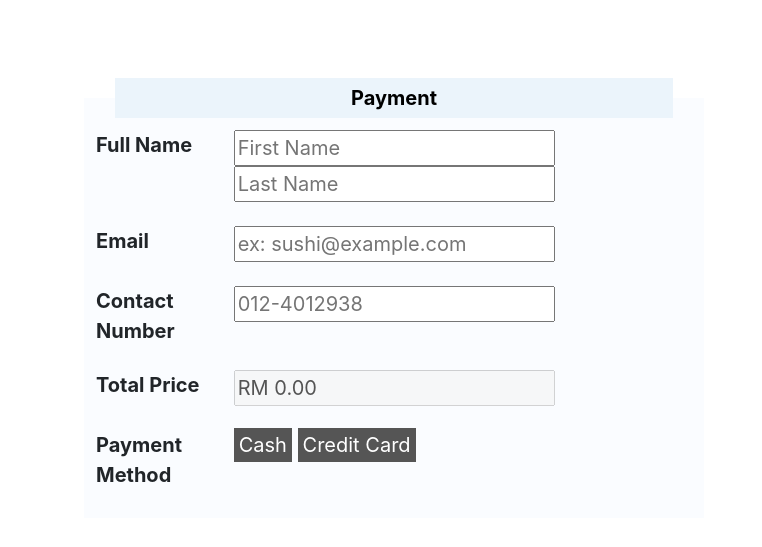
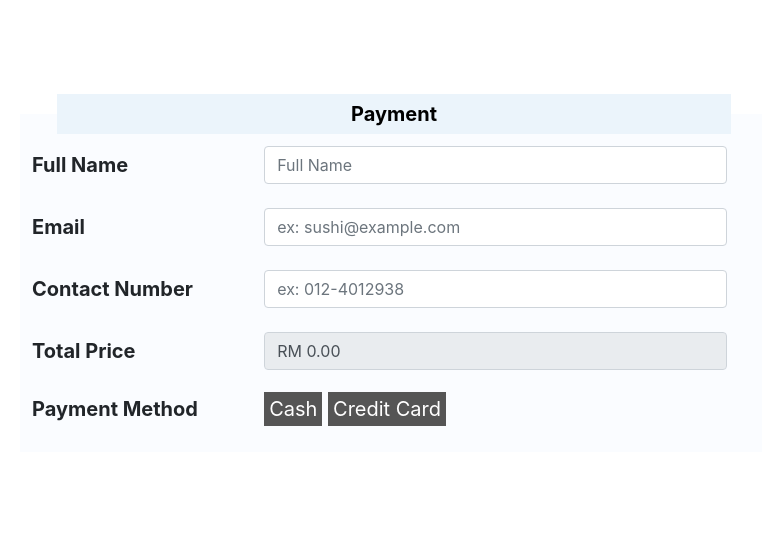
Before and after one commit to mich0292/Restaurant_Website, a PHP site: page /payment.html in a window 1280 px wide. Shown: the part 92-639 px from the top of the page, without its empty margins (246-1008 px from the left). Run offline with PHP 8.4, Linux system fonts and the light colour scheme.

Commit message:
Add files via upload

```diff
--- a/payment.css
+++ b/payment.css
@@ -1,9 +1,15 @@
 .center {
   margin: auto;
-  width: 50%;
+  width: 60%;
   padding: 10px;
   font-size: 20px;
+  margin-top: 5%;
 }
+
+input[type="text"],input[type="email"]
+	{
+		margin-right: 100px;
+	}
 
 .button{
 	border: 0px solid black;
@@ -35,3 +41,45 @@ legend {
    font-weight: bold;
    font-size: 100%;
 }
+
+@media screen and (max-width: 1025px) {
+    .center {
+		margin: auto;
+		width: 80%;
+		padding: 10px;
+		font-size: 20px;
+		margin-top: 10%;
+	}
+	input[type="text"],input[type="email"]
+	{
+		font-size:20px;
+	}
+}
+
+@media screen and (max-width: 768px) {
+    .center {
+		margin: auto;
+		width: 100%;
+		padding: 10px;
+		font-size: 20px;
+		margin-top: 5%;
+	}
+	input[type="text"],input[type="email"]
+	{
+		font-size:20px;
+	}
+}
+
+@media screen and (max-width: 576px) {
+    .center {
+		margin: auto;
+		width: 100%;
+		padding: 10px;
+		font-size: 11px;
+		margin-top: 5%;
+	}
+	input[type="text"],input[type="email"]
+	{
+		font-size:11px;
+	}
+}
--- a/payment.html
+++ b/payment.html
@@ -61,7 +61,8 @@
 		</div>
 	</nav>
     </div>
-	<br><br>
+
+<div class="container-fluid">
 <form method="get" action="http://www.randyconnolly.com/tests/process.php" class="center">
 <fieldset>
 	<legend>Payment</legend>
@@ -70,28 +71,28 @@
 		<tbody>
 
 		<tr>
-		  <th scope="row">Full Name</th>
-		  <td><input type="text" name="first" class="name" placeholder="First Name" required> <input type="text" name="last" placeholder="Last Name" class="name" required></td>
+		  <th class="align-middle">Full Name</th>
+		  <td><input type="text" class="form-control" name="first" placeholder="Full Name" required></td>
 		</tr>
 
 		<tr>
-		  <th scope="row">Email</th>
-		  <td><input type="email" name="email" placeholder="ex: sushi@example.com" required></td>
+		  <th class="align-middle">Email</th>
+		  <td><input type="email" class="form-control" name="email" placeholder="ex: sushi@example.com" required></td>
 		</tr>
 
 		<tr>
-		  <th scope="row">Contact Number</th>
-		  <td><input type="name" name="phone" placeholder="012-4012938" required></td>
+		  <th class="align-middle">Contact Number</th>
+		  <td><input type="text" class="form-control" name="phone" placeholder="ex: 012-4012938" required></td>
 		</tr>
 
 		<tr>
-		  <th scope="row">Total Price</th>
-		  <td><input type="name" name="price" value="RM 0.00" disabled></td>
+		  <th class="align-middle">Total Price</th>
+		  <td><input type="text" class="form-control" name="price" value="RM 0.00" disabled></td>
 		  <td></td>
 		</tr>
 
 		<tr>
-		  <th scope="row">Payment Method</th>
+		  <th class="align-middle">Payment Method</th>
 		  <td><span class="button">Cash</span>  <span class="button">Credit Card</span></td>
 		</tr>
 
@@ -103,5 +104,6 @@
  </fieldset>
 
  </form>
+ </div>
 </body>
 </html>
```
Lines whose indentation alone changed are shown as unchanged.
